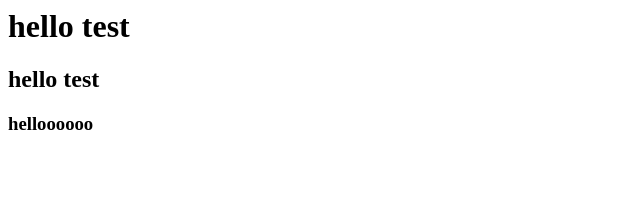
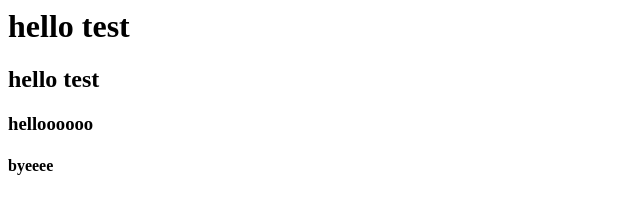
Before and after one commit to blackCanary0/test, a plain HTML site: page index.html in a window 1280 px wide. Shown: the full height of the page, 0-640 px from the left. Drawn offline with Linux system fonts and the light colour scheme.

Commit message:
h4 byeee

```diff
--- a/index.html
+++ b/index.html
@@ -1,3 +1,4 @@
 <h1>hello test</h1>
 <h2>hello test</h2>
 <h3>helloooooo</h3>
+<h4>byeeee</h4>
```
